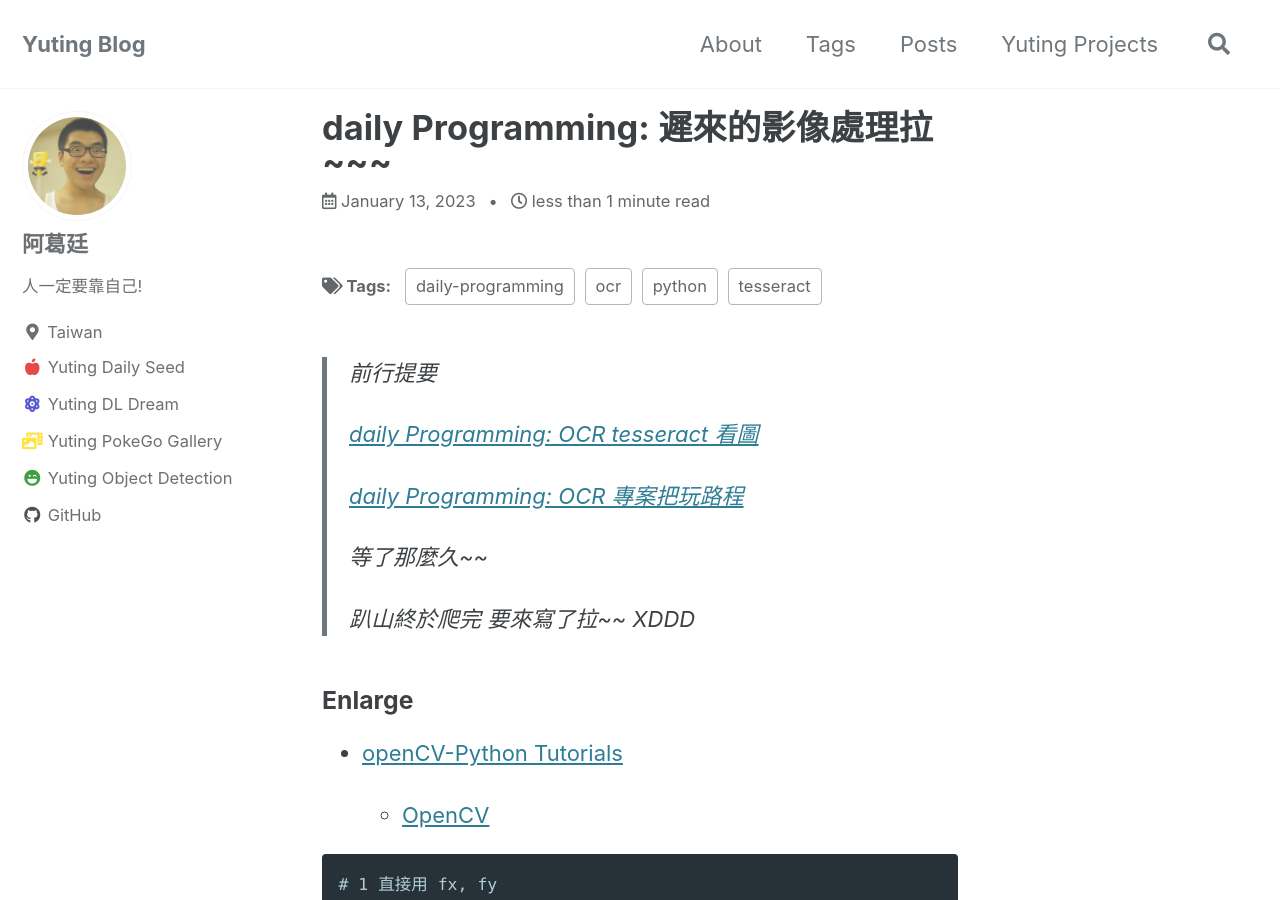
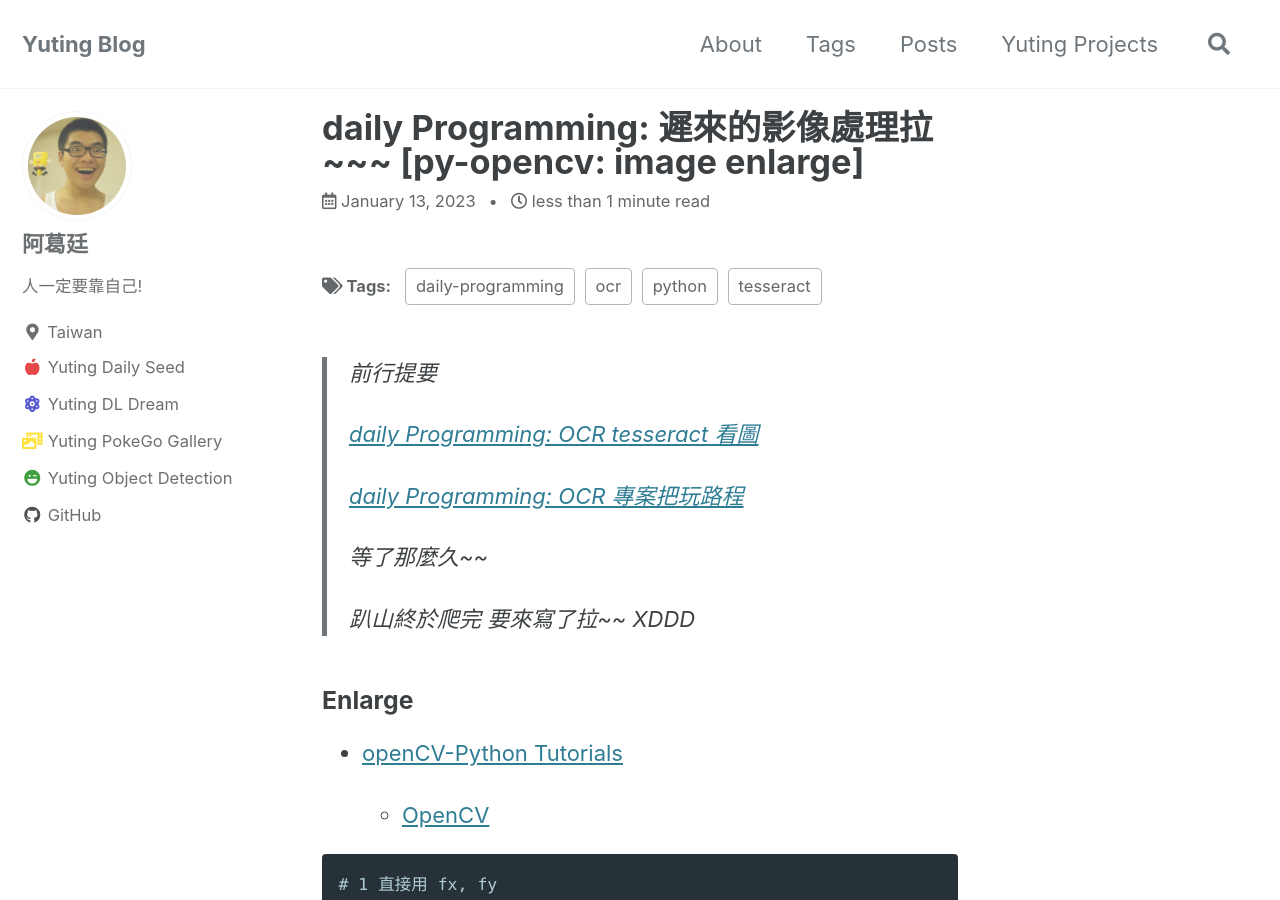
Before and after one commit to yuting3656/yutingblog, a Jekyll site: the page built from _posts/daily-programming/2023/2023-01-13-diary-pg-image-processing.md, in a window 1280 px wide and 900 px high. Built offline with Jekyll 4.4.1, drawn with Linux system fonts in a browser that asks for light colours; cached includes are drawn as plain includes.

Commit message:
[add] title

```diff
--- a/_posts/daily-programming/2023/2023-01-13-diary-pg-image-processing.md
+++ b/_posts/daily-programming/2023/2023-01-13-diary-pg-image-processing.md
@@ -1,6 +1,6 @@
 ---
 layout: "single"
-title: "daily Programming: 遲來的影像處理拉~~~"
+title: "daily Programming: 遲來的影像處理拉~~~ [py-opencv: image enlarge]"
 permalink: "daily-programming/ocr-img-preprocessing"
 tags: daily-programming python ocr tesseract
 ---
```
